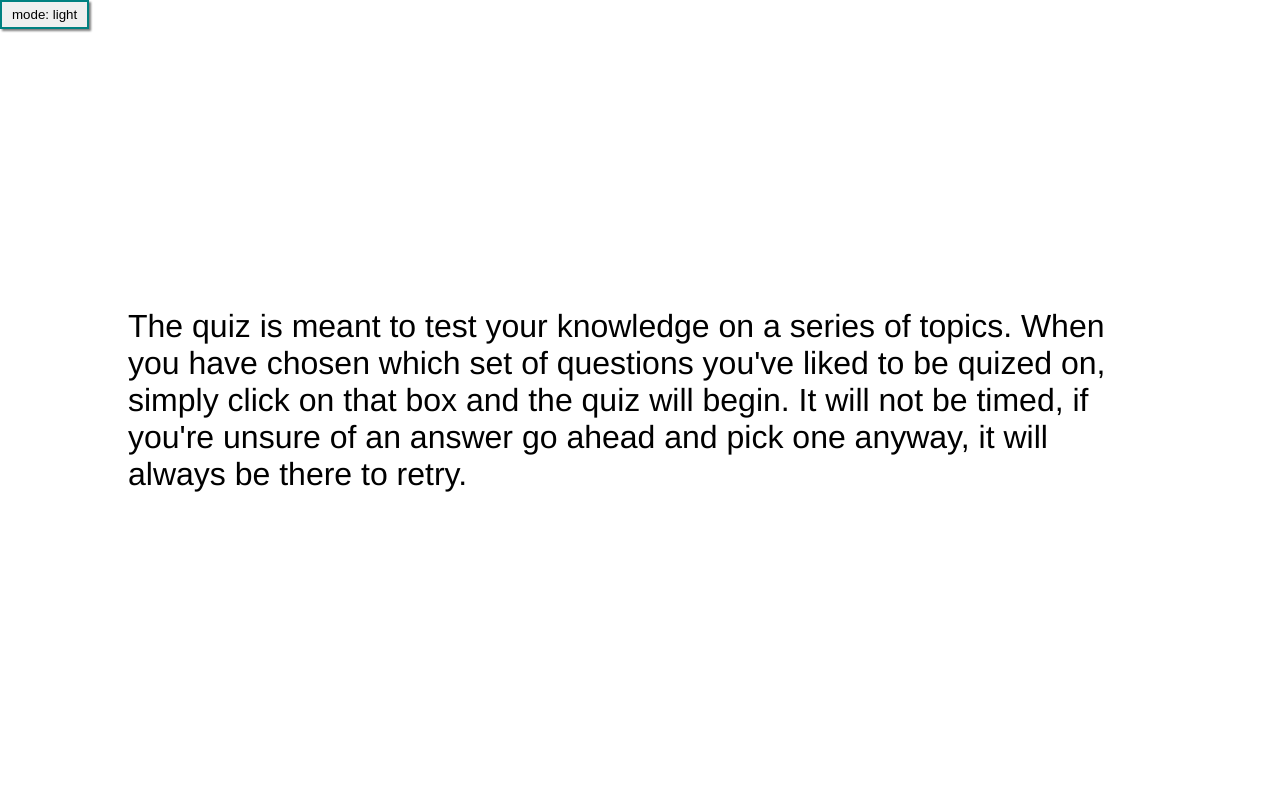
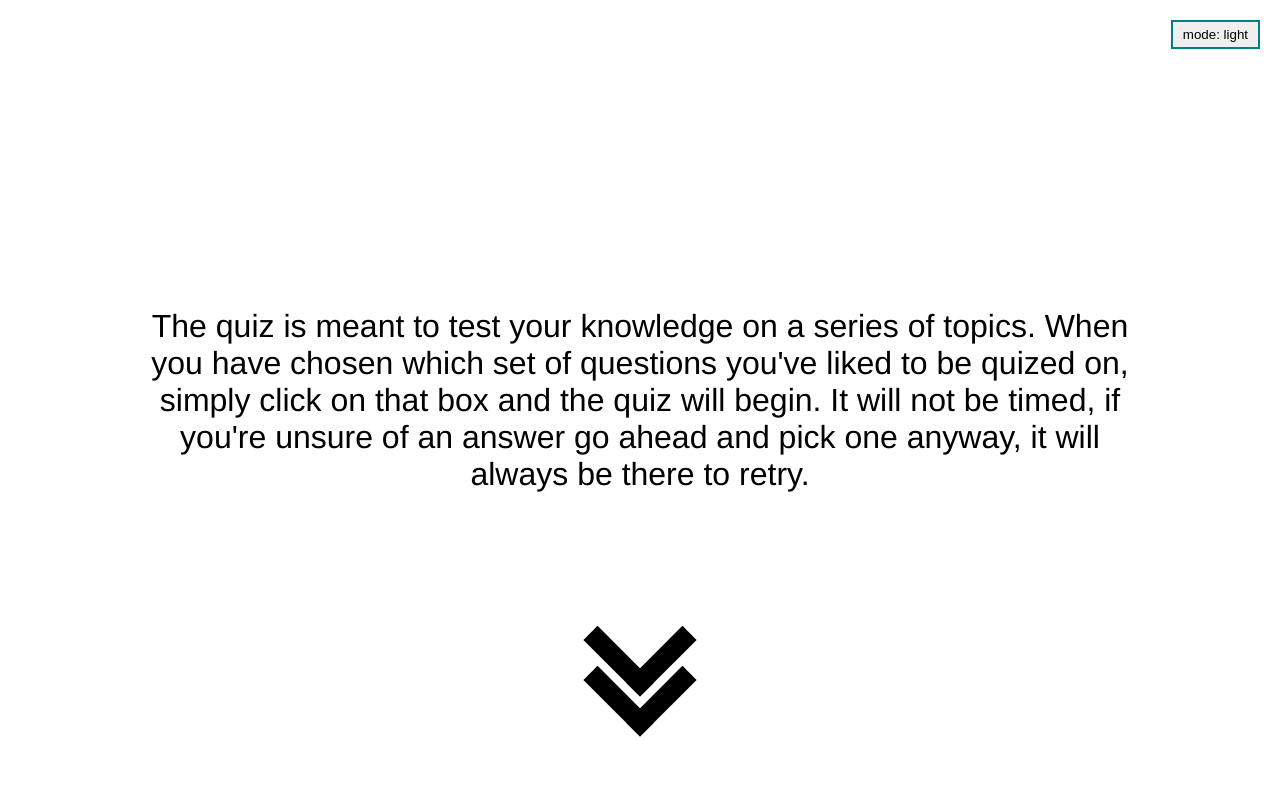
Before and after one commit to joeelo/quiz-app-type, a website: page index.html in a window 1280 px wide. Shown: the top 800 px of the page. Drawn offline with Linux system fonts and the light colour scheme.

Commit message:
introduced css triangles and able to change color upon switching theme

```diff
--- a/index.html
+++ b/index.html
@@ -16,6 +16,11 @@
             <section>
                 The quiz is meant to test your knowledge on a series of topics. When you have chosen which set of questions you've liked to be quized on, simply click on that box and the quiz will begin. It will not be timed, if you're unsure of an answer go ahead and pick one anyway, it will always be there to retry.
             </section>
+
+            <div class="arrow">
+                <div class="triangle"></div>
+                <div class="triangle lower-triangle"></div>
+            </div>
         </div>
 
         <div class="page-container">
--- a/src/index.js
+++ b/src/index.js
@@ -5,6 +5,8 @@ document.addEventListener("DOMContentLoaded", function () {
     var themeButton = document.querySelector(".toggle-theme");
     var toggleSpan = document.querySelector("span");
     var body = document.querySelector("body");
+    var arrow = document.querySelector(".arrow");
+    var triangles = document.querySelectorAll(".triangle");
     var questions;
     var selectedAnswer;
     var points = 0;
@@ -82,16 +84,27 @@ document.addEventListener("DOMContentLoaded", function () {
     var showWrongPrompt = function () {
         quizContainer.innerHTML = "\n            <div> \n                <h1> That's not right :( </h1> \n                <h2> The correct answer is actually " + questions[questionIndex].correctAnswer + " </h2>\n                <button class=\"next-question-button\"> Next question </button>\n            </div>\n        ";
     };
+    var scrollOnClick = function () {
+        console.log("working");
+    };
     var toggleTheme = function () {
         if (toggleSpan.innerText === "light") {
             toggleSpan.innerText = "dark";
             body.style.backgroundColor = "#121212";
             body.style.color = "white";
+            triangles.forEach(function (tri) {
+                tri.style.borderRight = "20px solid white";
+                tri.style.borderBottom = "20px solid white";
+            });
         }
         else {
             toggleSpan.innerText = "light";
             body.style.backgroundColor = "white";
             body.style.color = "black";
+            triangles.forEach(function (tri) {
+                tri.style.borderRight = "20px solid black";
+                tri.style.borderBottom = "20px solid black";
+            });
         }
     };
     quizCategories.addEventListener("click", pickCatgeory);
@@ -99,6 +112,7 @@ document.addEventListener("DOMContentLoaded", function () {
     quizContainer.addEventListener("click", submitAnswer);
     quizContainer.addEventListener("click", generateNextQuestion);
     themeButton.addEventListener("click", toggleTheme);
+    arrow.addEventListener("click", scrollOnClick);
 });
 var HTTPquestions = [
     {
--- a/style.css
+++ b/style.css
@@ -20,6 +20,7 @@ body, * {
     width: 100vw;
     height: 100vh;
     padding: 0 10vw;
+    text-align: center;
 }
 
 .page-container {
@@ -93,9 +94,28 @@ body, * {
 }
 
 .toggle-theme {
+    position: fixed;
+    top: 20px;
+    right: 20px;
+}
+
+.arrow {
     position: absolute;
-    top: 0;
-    left: 0;
+    top: 75vh;
+    left: 50;
+}
+
+.triangle {
+    height: 80px;
+    width: 80px;
+    transform: rotate(45deg);
+    border-right: 20px solid black;
+    border-bottom: 20px solid black;
+}
+
+.lower-triangle {
+    position: relative;
+    bottom: 40px;
 }
 
 button {
```
Also changed, not shown: src/index.ts (+15 -0 lines).
